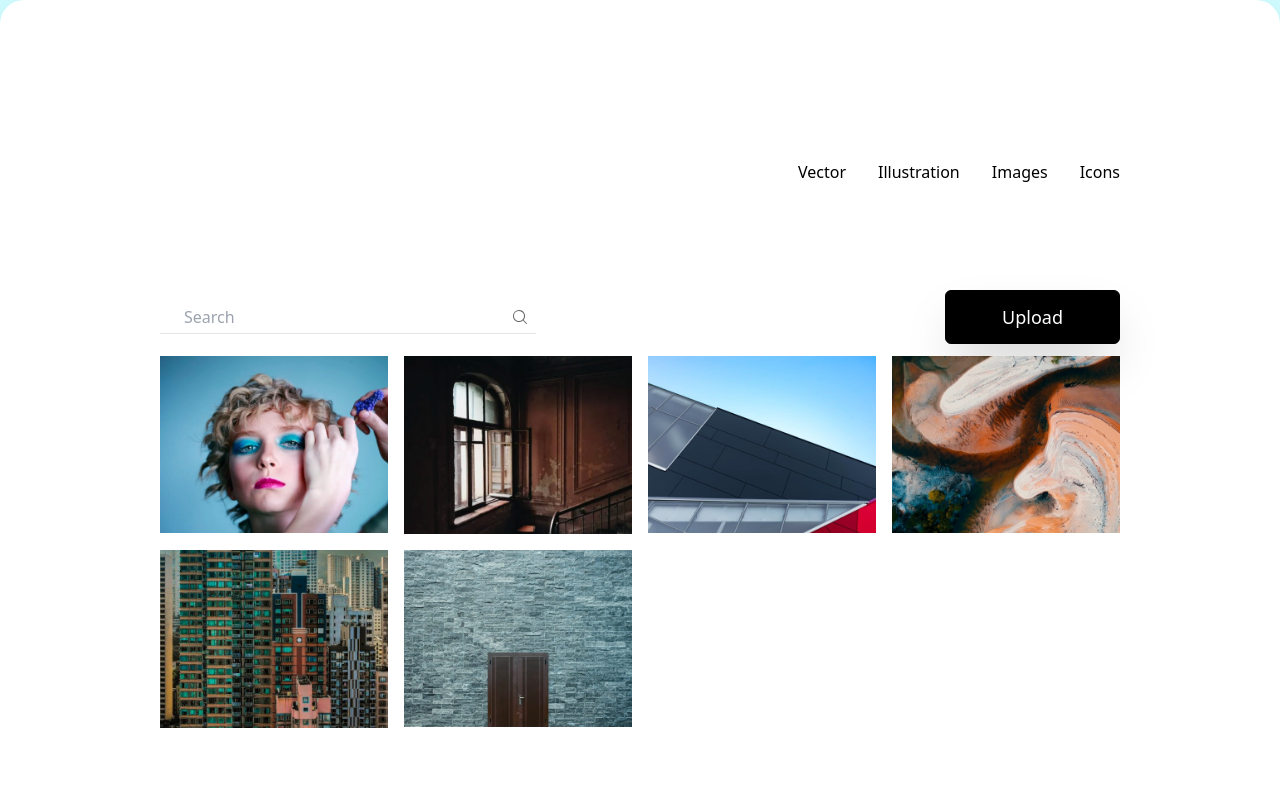
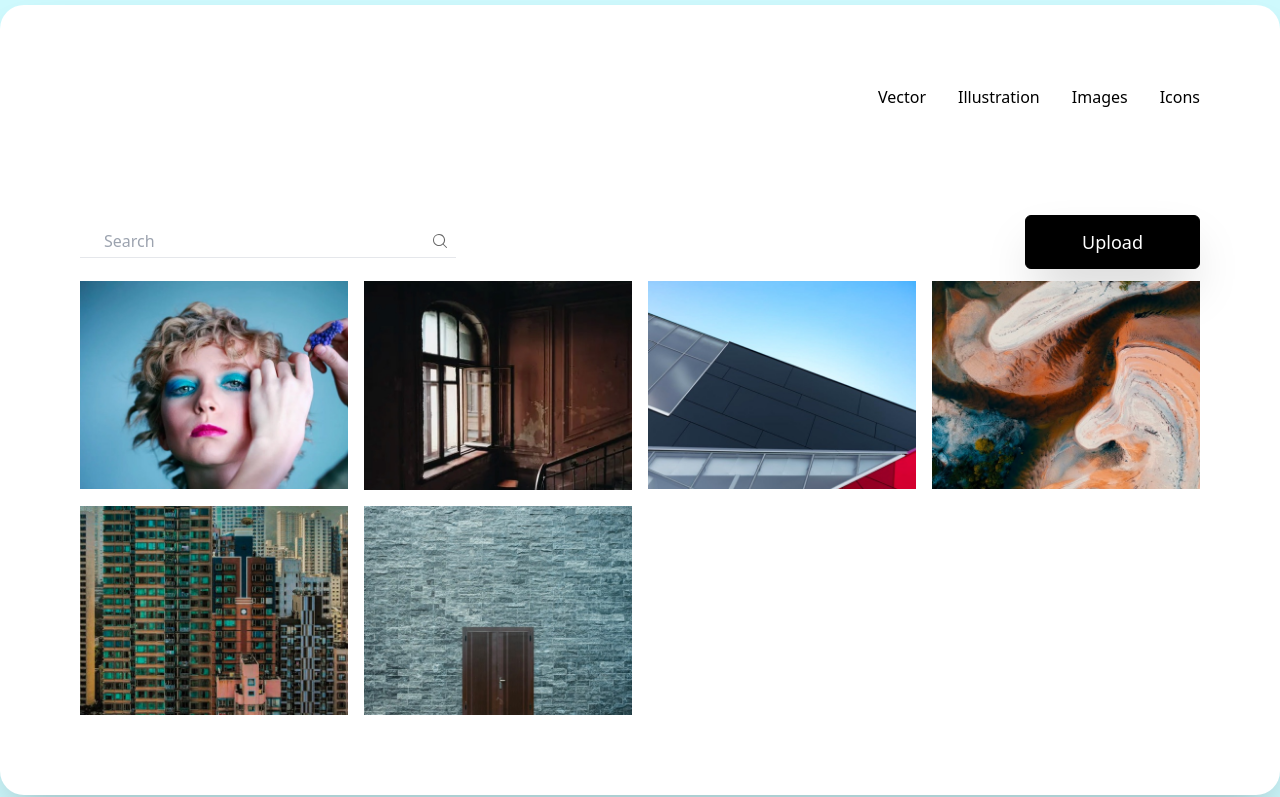
Before and after one commit to rakib-hasan-78/responsive-tailwind-gallery-mini-project, a website built with Vite: page index.html in a window 1280 px wide. Shown: the top 797 px of the page. Built offline with nearby package versions, Linux system fonts and the light colour scheme.

Commit message:
updated padding

```diff
--- a/index.html
+++ b/index.html
@@ -10,7 +10,7 @@
   <section class="bg-cyan-100">
     <div class="container mx-auto">
       <div class="flex items-center justify-center min-h-screen">
-        <div class="p-6 md:p-40 bg-white shadow-2xl rounded-3xl space-y-3">
+        <div class="p-6 md:p-20 bg-white shadow-2xl rounded-3xl space-y-3">
           <nav class="flex flex-col md:flex-row items-center justify-center md:justify-end space-y-3 md:space-y-0 md:mb-24 md:space-x-8">
             <div class="group">
               <a href="#" class="text-black capitalize">vector</a>
```
